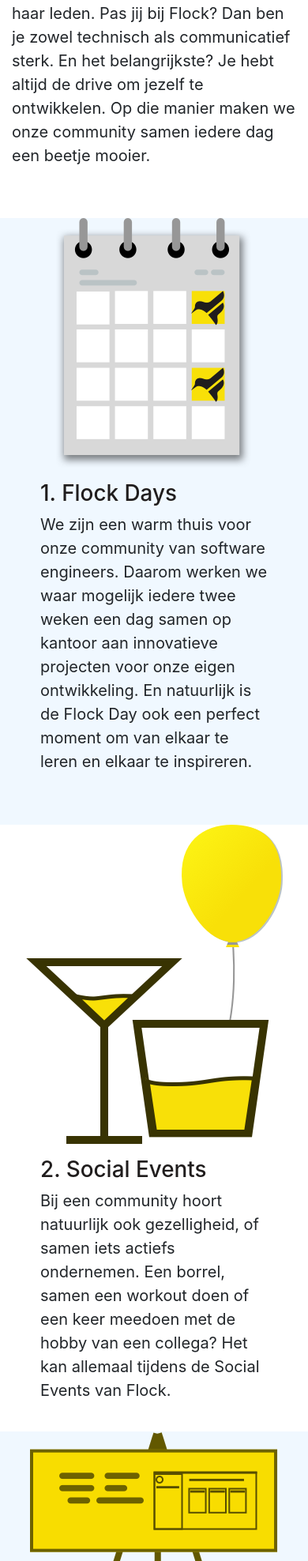
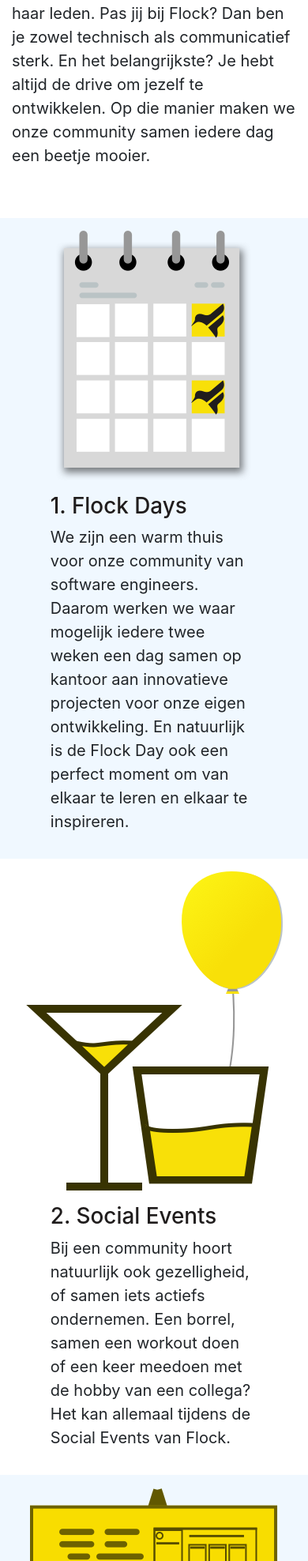
Before and after one commit to tkgroot/flock-community-website, a Gatsby site: page / in a window 390 px wide. Shown: the part 2602-4578 px from the top of the page at 79% size. Built offline with nearby package versions, Linux system fonts and the light colour scheme; Gatsby itself is replaced by a stand-in of ours.

Commit message:
fix: responsive box-height
- set box height for medium and large devices only

Signed-off-by: Tobias Kuppens Groot <tkuppensgroo@uos.de>

```diff
--- a/src/pages/index.js
+++ b/src/pages/index.js
@@ -53,14 +53,14 @@
             ))}
           </div>
         </div>
-        <div className="row box-height bg-blue-light">
+        <div className="row box-height bg-blue-light p-3">
           <BoxItem
             title={contentFlockCommunity.rows[0].title}
             imgComp={<img src={CalendarFlockDayIcon} alt={contentFlockCommunity.rows[0].img.alt} />}
             paragraph={contentFlockCommunity.rows[0].paragraph}
           />
         </div>
-        <div className="row box-height">
+        <div className="row box-height p-3">
           <BoxItem
             boxReverse
             title={contentFlockCommunity.rows[1].title}
@@ -68,7 +68,7 @@
             paragraph={contentFlockCommunity.rows[1].paragraph}
           />
         </div>
-        <div className="row box-height bg-blue-light">
+        <div className="row box-height bg-blue-light p-3">
           <BoxItem
             title={contentFlockCommunity.rows[2].title}
             imgComp={<img src={PresentationIcon} alt={contentFlockCommunity.rows[2].img.alt} />}
--- a/src/styles/_box.sass
+++ b/src/styles/_box.sass
@@ -31,5 +31,6 @@
       order: 1
 
 .box-height
-  height: $box-height
-  max-height: map-get($grid-breakpoints, md)
+  +media-breakpoint-up(md)
+    height: $box-height
+    max-height: map-get($grid-breakpoints, md)
```
